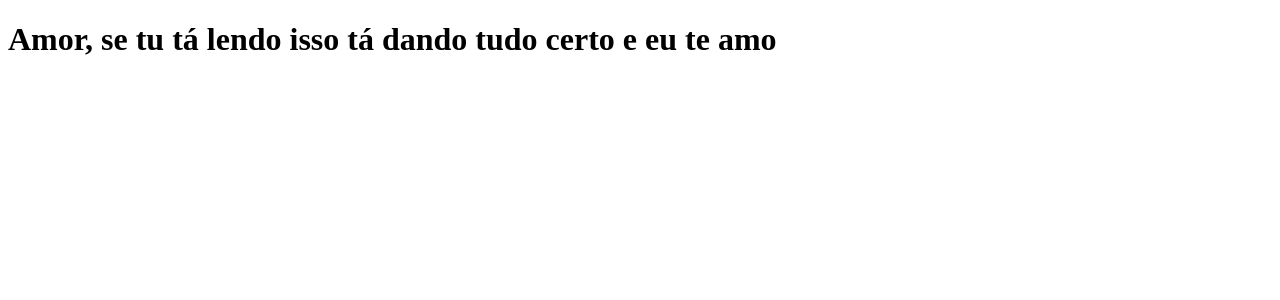
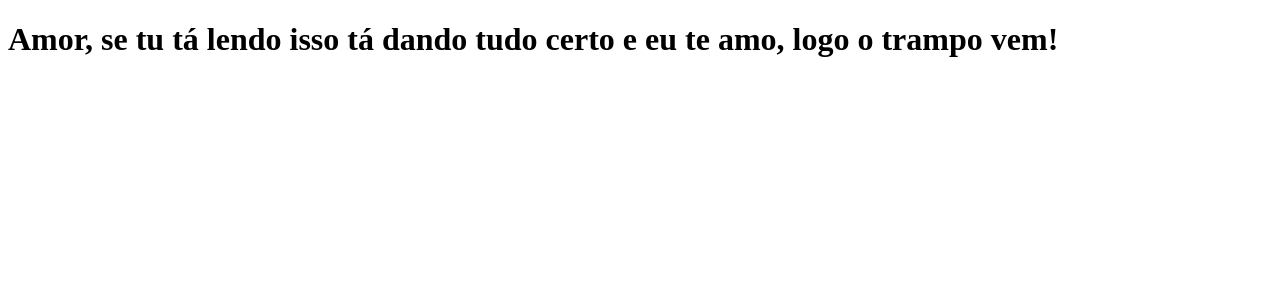
Before and after one commit to carloshnunes/clone-tabnews, a Next.js app: page / in a window 1280 px wide. Shown: the top 300 px of the page. Built offline with nearby package versions, Linux system fonts and the light colour scheme.

Commit message:
troquei a frase mais uma vez

```diff
--- a/pages/index.js
+++ b/pages/index.js
@@ -1,5 +1,6 @@
 function Home() {
-    return <h1>Amor, se tu tá lendo isso tá dando tudo certo e eu te amo</h1>
+    return <h1>Amor, se tu tá lendo isso tá dando tudo certo e eu te amo, logo o trampo vem!
+    </h1>
 }
 
 export default Home;
```
